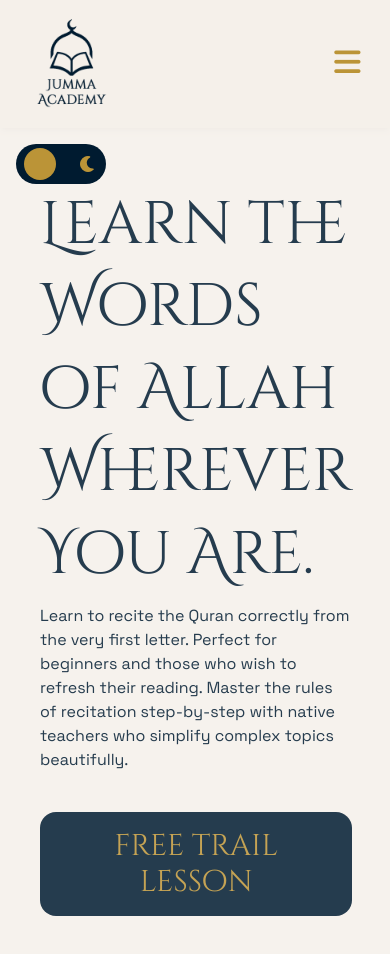
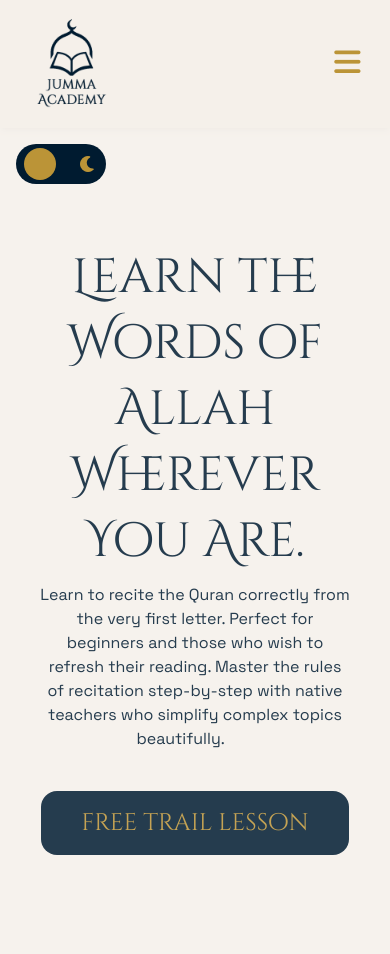
Before and after one commit to Ahmdaboelhassan/Jumaa-Acedamy, an Angular app in the folder Client/: page / in a window 390 px wide. Shown: the top 954 px of the page. Built offline with nearby package versions, Linux system fonts and the light colour scheme.

Commit message:
improve mobile view

```diff
--- a/Client/src/app/Components/header/header.component.html
+++ b/Client/src/app/Components/header/header.component.html
@@ -7,11 +7,21 @@
     <ul
       class="hidden lg:flex justify-evenly items-center gap-8 text-xl text-primary dark:text-secondary"
     >
-      <li class="hover:text-ternary"><a routerLink="Home">Home</a></li>
-      <li class="hover:text-ternary"><a href="">Our Courses</a></li>
-      <li class="hover:text-ternary"><a href="">Pricing Plans</a></li>
-      <li class="hover:text-ternary"><a href="">About Us</a></li>
-      <li class="hover:text-ternary"><a href="">Contact Us</a></li>
+      <li class="hover:text-ternary" routerLinkActive="text-ternary">
+        <a routerLink="">Home</a>
+      </li>
+      <li class="hover:text-ternary" routerLinkActive="text-ternary">
+        <a href="">Our Courses</a>
+      </li>
+      <li class="hover:text-ternary" routerLinkActive="text-ternary">
+        <a href="">Pricing Plans</a>
+      </li>
+      <li class="hover:text-ternary" routerLinkActive="text-ternary">
+        <a href="">About Us</a>
+      </li>
+      <li class="hover:text-ternary" routerLinkActive="text-ternary">
+        <a href="">Contact Us</a>
+      </li>
       <li
         class="bg-primary hover:bg-secondary rounded-2xl text-ternary px-8 py-3 border-ternary border-double hover:border dark:bg-secondary dark:hover:bg-primary"
       >
@@ -39,11 +49,21 @@
     <ul
       class="flex flex-col items-center gap-6 pb-6 text-lg text-primary dark:text-secondary"
     >
-      <li class="hover:text-ternary"><a href="">Home</a></li>
-      <li class="hover:text-ternary"><a href="">Our Courses</a></li>
-      <li class="hover:text-ternary"><a href="">Pricing Plan</a></li>
-      <li class="hover:text-ternary"><a href="">About Us</a></li>
-      <li class="hover:text-ternary"><a href="">Contact Us</a></li>
+      <li class="hover:text-ternary">
+        <a routerLinkActive="text-ternary" routerLink="">Home</a>
+      </li>
+      <li class="hover:text-ternary">
+        <a routerLinkActive="text-ternary" href="">Our Courses</a>
+      </li>
+      <li class="hover:text-ternary">
+        <a routerLinkActive="text-ternary" href="">Pricing Plan</a>
+      </li>
+      <li class="hover:text-ternary">
+        <a routerLinkActive="text-ternary" href="">About Us</a>
+      </li>
+      <li class="hover:text-ternary">
+        <a routerLinkActive="text-ternary" href="">Contact Us</a>
+      </li>
       <li
         class="bg-primary hover:bg-secondary rounded-2xl text-ternary px-8 py-3 border-ternary border-double hover:border dark:bg-secondary dark:hover:bg-primary"
       >
--- a/Client/src/app/Components/home/home.component.html
+++ b/Client/src/app/Components/home/home.component.html
@@ -10,18 +10,20 @@
   >
     <!-- Left Overlay -->
     <div class="relative text lg:w-1/2 text-primary dark:text-secondary">
-      <h3 class="text-6xl leading-snug mb-2">
+      <h3
+        class="text-5xl text-center md:text-start md:text-6xl leading-snug mb-2"
+      >
         Learn the Words of Allah Wherever You Are.
       </h3>
-      <p class="space-grotesk">
+      <p class="space-grotesk text-center md:text-start">
         Learn to recite the Quran correctly from the very first letter. Perfect
         for beginners and those who wish to refresh their reading. Master the
         rules of recitation step-by-step with native teachers who simplify
         complex topics beautifully.
       </p>
-      <div class="mt-10">
+      <div class="mt-10 text-center md:">
         <button
-          class="text-3xl bg-primary hover:bg-secondary rounded-2xl text-ternary px-10 py-4 border-ternary border-double hover:border dark:bg-secondary dark:hover:bg-primary"
+          class="text-2xl md:text-3xl bg-primary hover:bg-secondary rounded-2xl text-ternary px-10 py-4 border-ternary border-double hover:border dark:bg-secondary dark:hover:bg-primary"
         >
           <a href="#Free">free trail lesson</a>
         </button>
```
